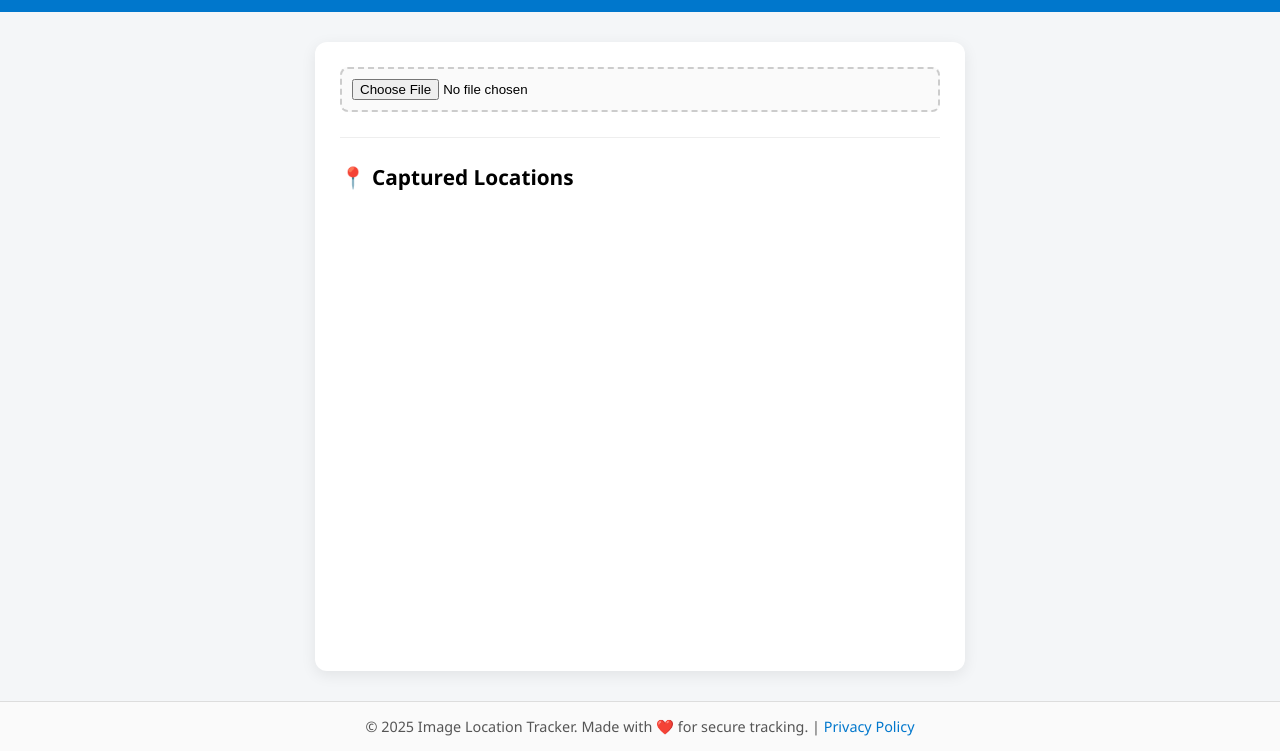
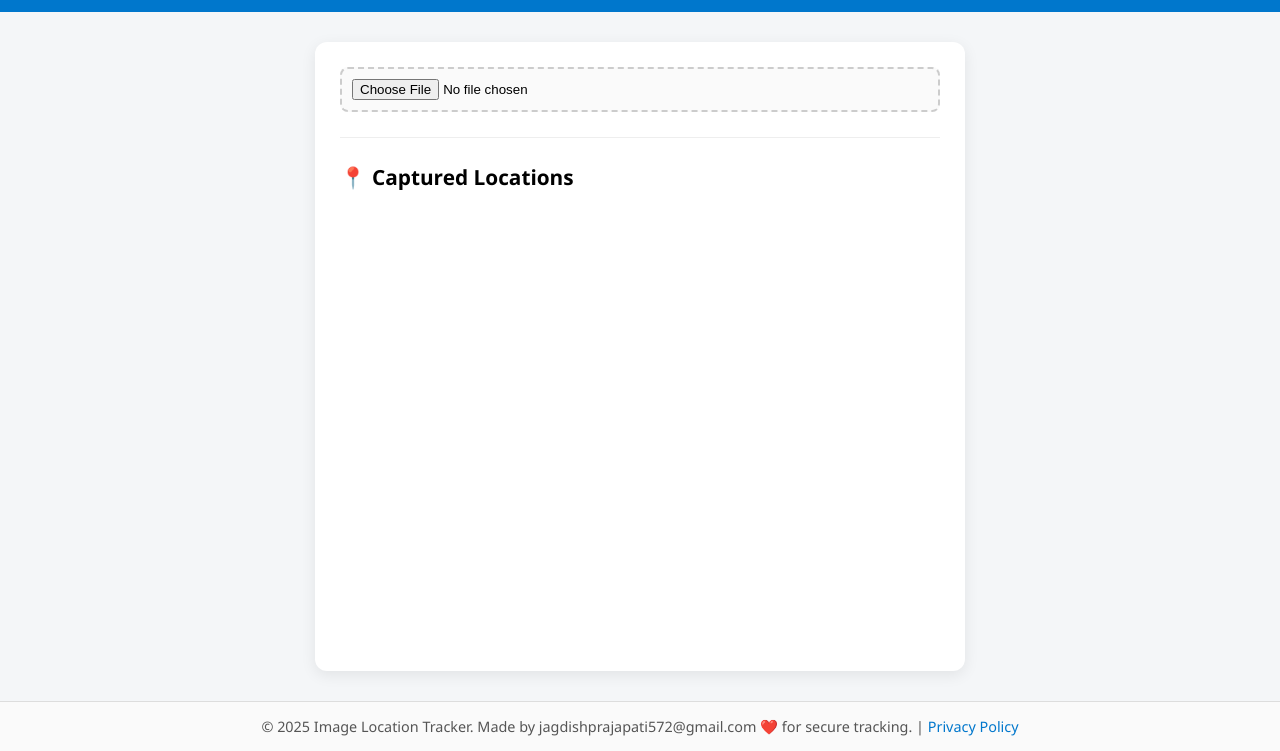
Before and after one commit to jagdish575/Location-tracker, a plain HTML site: page static/index.html in a window 1280 px wide. Shown: the part 49-800 px from the top of the page. Drawn offline with Linux system fonts and the light colour scheme.

Commit message:
add updated code

```diff
--- a/static/index.html
+++ b/static/index.html
@@ -231,7 +231,7 @@
   </main>
 
   <footer>
-    © 2025 Image Location Tracker. Made with ❤️ for secure tracking.
+    © 2025 Image Location Tracker. Made by jagdishprajapati572@gmail.com ❤️ for secure tracking.
     | <a href="#">Privacy Policy</a>
   </footer>
 
```
